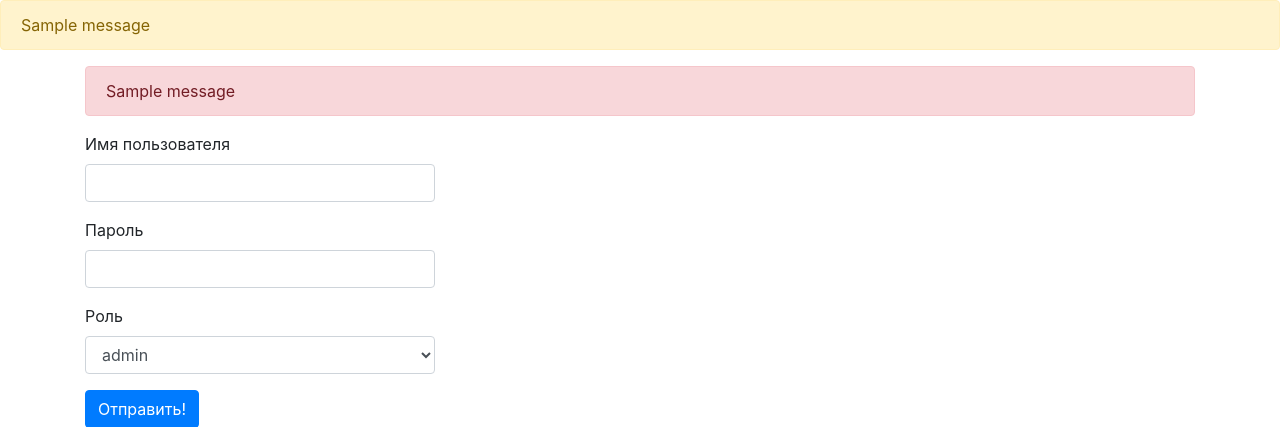
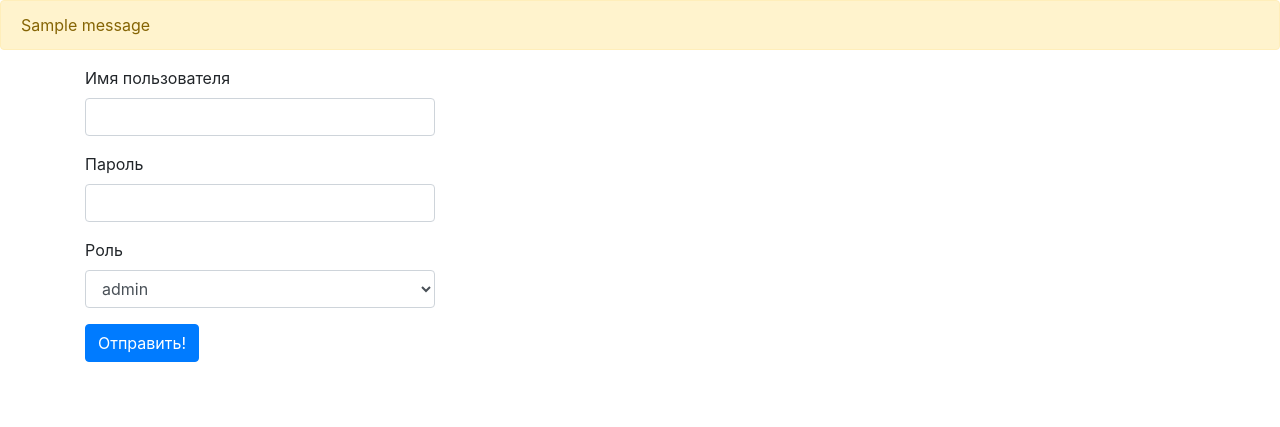
Before and after one commit to ekalimatis/RMS, a Flask app: page /users/create in a window 1280 px wide. Shown: the top 427 px of the page. Run offline with Flask 2, Linux system fonts and the light colour scheme; a user stored in the database is signed in; tables that the repository leaves empty hold one stand-in row (values such as "Sample post"); one stand-in notice (Sample message) is shown; parts of the project's set-up code (start-up, migrations or seed data) failed here and were passed over.

Commit message:
Убрал сообщения из user/create шаблона

```diff
--- a/rms/templates/user/create.html
+++ b/rms/templates/user/create.html
@@ -1,15 +1,7 @@
 {% extends "base.html" %}
 
 {% block content %}
-{% with messages = get_flashed_messages() %}
-{% if messages %}
-{% for message in messages %}
-<div class="alert alert-danger" role="alert">
-    {{ message }}
-</div>
-{% endfor %}
-{% endif %}
-{% endwith %}
+
 <div class="row">
 
     <div class="col-4">
```
